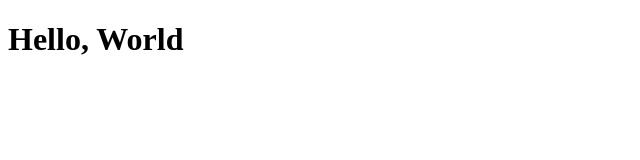
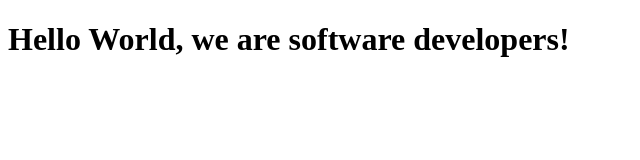
Before and after one commit to Puzewa/ZedJorey, a plain HTML site: page index.html in a window 1280 px wide. Shown: the whole page, without its empty margins (0-640 px from the left). Drawn offline with Linux system fonts and the light colour scheme.

Commit message:
edited heading

```diff
--- a/index.html
+++ b/index.html
@@ -7,7 +7,7 @@
   </head>
 
   <body>
-    <h1>Hello, World</h1>
+    <h1>Hello World, we are software developers!</h1>
     <script  src="js/index.js"></script>
   </body>
 </html>
```
